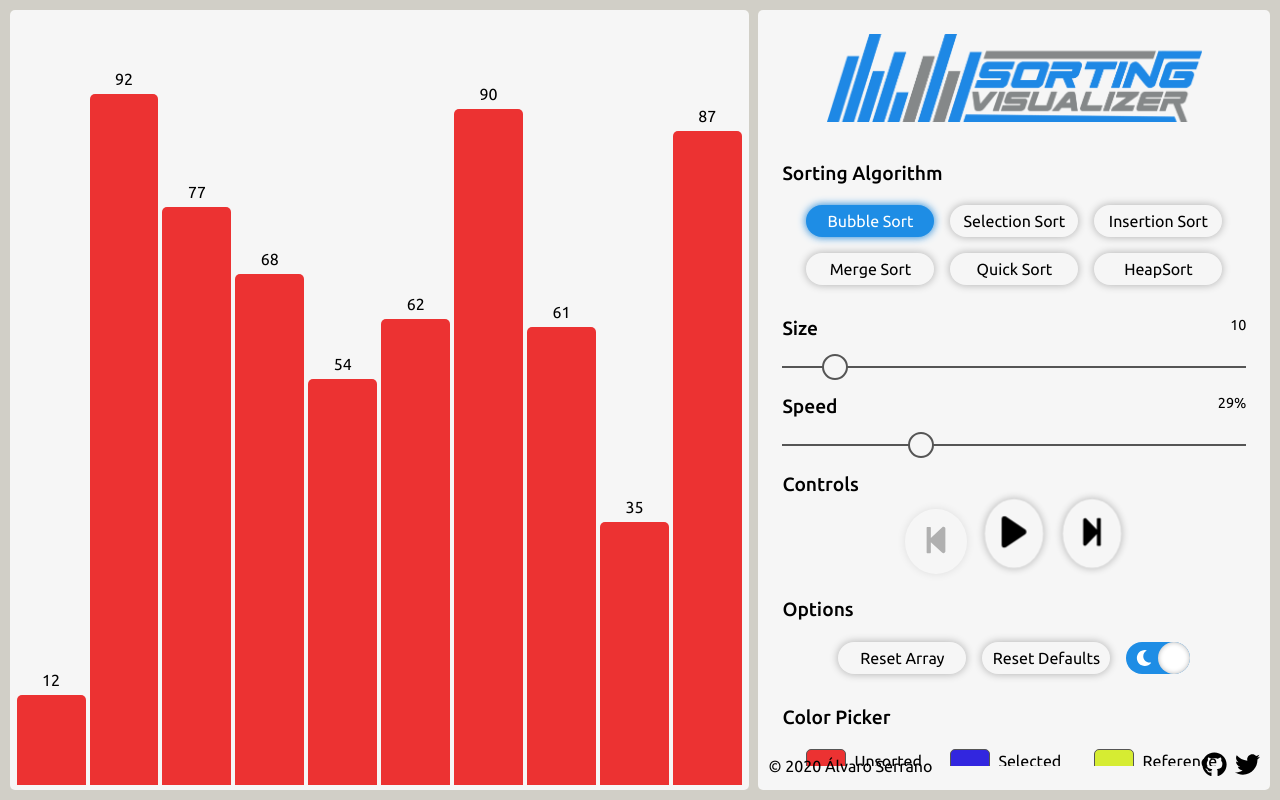
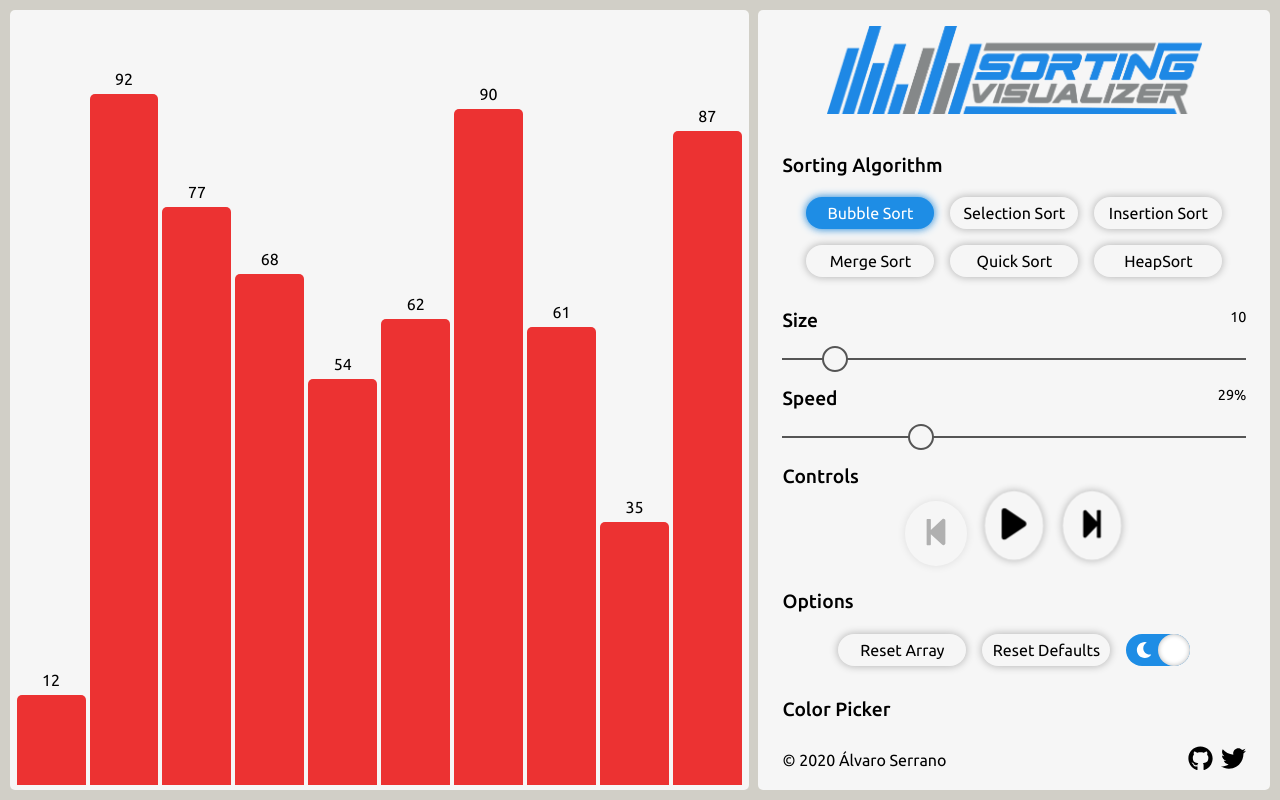
Before and after one commit to alsersan/sorting-visualizer, a React (Create React App) app: page / in a window 1280 px wide. Built offline with nearby package versions, Linux system fonts and the light colour scheme.

Commit message:
change spacing on Sidebar

```diff
--- a/src/components/Sidebar/components/Footer.js
+++ b/src/components/Sidebar/components/Footer.js
@@ -12,7 +12,7 @@ const Container = styled.div`
   align-items: center;
   bottom: 0;
   left: 0;
-  padding: 10px;
+  padding: 0 1.5rem 1rem 1.5rem;
 `;
 
 const Footer = () => {
--- a/src/components/Sidebar/components/MainContainer.js
+++ b/src/components/Sidebar/components/MainContainer.js
@@ -11,7 +11,6 @@ import ColorSelection from "./ColorSelection";
 const Container = styled.div`
   width: 100%;
   overflow-y: auto;
-  padding: 0 1.5rem;
   margin-top: 1rem;
 `;
 
--- a/src/components/Sidebar/index.js
+++ b/src/components/Sidebar/index.js
@@ -9,7 +9,7 @@ const StyledSidebar = styled.div`
   position: relative;
   height: 100%;
   width: 32rem;
-  padding: 1.5rem 0;
+  padding: 1rem 1.5rem 3.5rem;
   background-color: ${(props) => props.theme.backgroundColor.secondary};
   border-radius: ${(props) => props.theme.borderRadius};
   display: flex;
```
